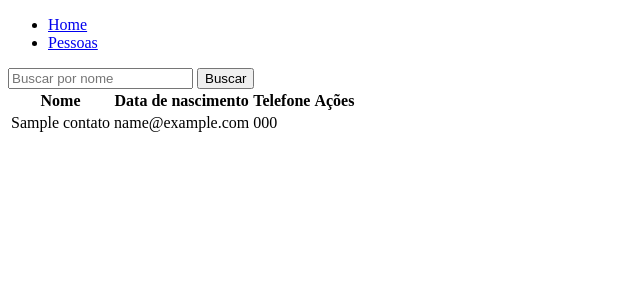
After one commit to ClaudioFritzen/Cadastro_de_Pessoas, a Django app: template pessoa/templates/contato/contato_list.html in a window 1280 px wide. The commit adds this page. Shown: the top 300 px of the page, without its empty margins (0-640 px from the left). Run offline with Django 4.2, Linux system fonts and the light colour scheme; the template is opened without the code that fills it: values that come from a table or form of the project are taken from there, others are empty; tables that the repository leaves empty hold one stand-in row (values such as "Sample post").

Commit message:
adcionando o contato

```diff
--- a/pessoa/models.py
+++ b/pessoa/models.py
@@ -8,3 +8,13 @@ class Pessoa(models.Model):
 
     def __str__(self) -> str:
         return self.nome_completo
+
+
+
+class Contato (models.Model):
+    nome = models.CharField(max_length= 240)
+    email = models.EmailField(max_length= 249)
+    telefone = models.CharField(max_length= 20)
+    pessoa = models.ForeignKey(Pessoa, on_delete=models.CASCADE)
+    def __str__(self) -> str:
+        return self.nome
--- /dev/null
+++ b/pessoa/templates/contato/contato_list.html
@@ -0,0 +1,32 @@
+{% extends 'main/base.html' %}
+
+    {% block content %}
+
+    <form method="GET">
+        <input type="text"  name="buscarNome" placeholder="Buscar por nome" />
+        <input type="submit" value="Buscar" />
+    </form>
+
+    <table>
+        <thead>
+            <tr>
+                <th> Nome</th>
+                <th> Data de nascimento </th>
+                <th> Telefone </th>
+                <th> Ações </th>
+            </tr>
+        </tread>
+        <tbody>
+            {% for contato in contatos %}
+                <tr>
+                    <td>{{ contato.nome }}</td>
+                    <td>{{ contato.email }}</td>
+                    <td>{{ contato.telefone }}</td>
+                </tr>
+            {% endfor %}
+
+        </tbody>
+    </table>
+
+
+    {% endblock %}
--- a/pessoa/templates/pessoa/pessoa_list.html
+++ b/pessoa/templates/pessoa/pessoa_list.html
@@ -30,6 +30,7 @@
                             <td>
                                 <a href="{% url 'pessoa.editar' pessoa.pk %}"> Editar </a>
                                 <a href="{% url 'pessoa.remover' pessoa.pk %}"> Remover </a>
+                                <a href="{% url 'pessoa.contatos' pessoa.pk %}"> Contato </a>
                             </td>
 
                         </tr>
--- a/pessoa/urls.py
+++ b/pessoa/urls.py
@@ -1,11 +1,11 @@
 from django.urls import path
 from . views import ListaPessoaView, PessoaCreateView, PessoaUpdateView, PessoaDeleteView
-
+from . import views
 
 urlpatterns = [
     path('', ListaPessoaView.as_view(), name='pessoa.index'),
     path('novo/', PessoaCreateView.as_view(), name='pessoa.novo' ),
-    path('editar/<int:pk>/', PessoaUpdateView.as_view(), name='pessoa.editar' ),
-    path('remover/<int:pk>/', PessoaDeleteView.as_view(), name='pessoa.remover' ),
-
+    path('<int:pk>/editar/', PessoaUpdateView.as_view(), name='pessoa.editar' ),
+    path('<int:pk>/remover/', PessoaDeleteView.as_view(), name='pessoa.remover' ),
+    path('<int:pk>/contatos/',views.contatos, name='pessoa.contatos' ),
 ]
```
Also changed, not shown: pessoa/views.py (+9 -6 lines), pessoa/migrations/0002_contato.py (added).
